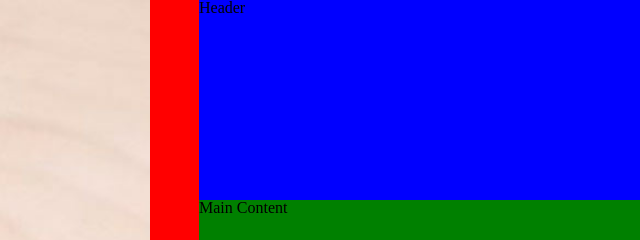
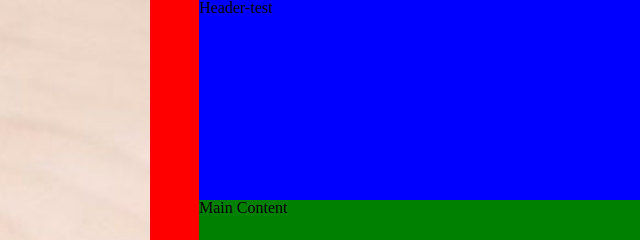
Before and after one commit to ybpinto/myrav1, a plain HTML site: page index.html in a window 1280 px wide. Shown: the top 240 px of the page, 0-640 px from the left. Drawn offline with Linux system fonts and the light colour scheme; files whose address does not match are found by name.

Commit message:
test commit

```diff
--- a/index.html
+++ b/index.html
@@ -11,7 +11,7 @@
   <body>
     <div id="main-container">
       <div id="header">
-        <p>Header</p>
+        <p>Header-test</p>
       </div>
       <div id="content">
         <p>Main Content</p>
```
